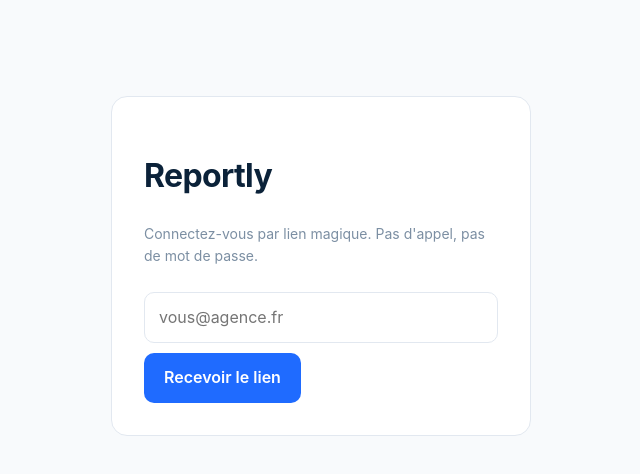
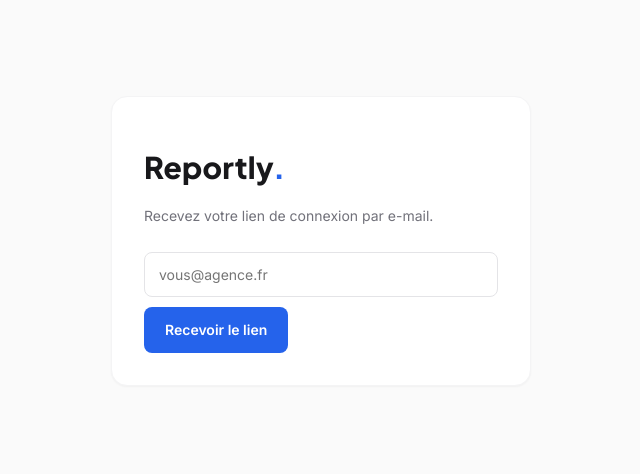
Before and after one commit to Makeph/reportly, a Next.js app in the folder app/: page /login in a window 1280 px wide. Shown: the top 474 px of the page, without its empty margins (319-959 px from the left). Built offline with nearby package versions, Linux system fonts and the light colour scheme.

Commit message:
design app: systeme DocuForge (Jakarta Sans/Inter/Fira Code, bleu 2563EB) + retrait mention mot de passe

```diff
--- a/app/app/globals.css
+++ b/app/app/globals.css
@@ -1,14 +1,25 @@
+/* Design system « DocuForge » — bleu/violet/gris, Plus Jakarta Sans + Inter + Fira Code.
+   Les noms de variables historiques (--navy, --body, --ter…) sont conservés :
+   seules les valeurs changent, les styles inline existants restent valides. */
 :root {
-  --bg: #f8fafc;
-  --white: #fff;
-  --navy: #0b2239;
-  --body: #3d5468;
-  --ter: #7c8fa3;
-  --blue: #1f6bff;
-  --blue-d: #1655d6;
-  --line: #e2e8f0;
-  --amber-d: #b45309;
+  --bg: #fafafa;
+  --white: #ffffff;
+  --navy: #18181b;      /* titres */
+  --body: #3f3f46;      /* texte courant */
+  --ter: #71717a;       /* secondaire / métadonnées */
+  --blue: #2563eb;      /* primaire — liens, CTA */
+  --blue-d: #1d4ed8;
+  --blue-t: #eff6ff;
+  --purple: #7c3aed;    /* accents, badges */
+  --line: #e4e4e7;
+  --green: #16a34a;
+  --amber-d: #ca8a04;
   --red: #dc2626;
+  --sh-s: 0 1px 2px rgba(0, 0, 0, 0.04);
+  --sh-m: 0 4px 12px rgba(0, 0, 0, 0.06);
+  --font-head: var(--font-jakarta), "Plus Jakarta Sans", sans-serif;
+  --font-text: var(--font-inter), "Inter", -apple-system, "Segoe UI", sans-serif;
+  --font-code: var(--font-fira), "Fira Code", ui-monospace, Consolas, monospace;
 }
 * {
   box-sizing: border-box;
@@ -17,87 +28,182 @@
   margin: 0;
   background: var(--bg);
   color: var(--body);
-  font-family: -apple-system, "Segoe UI", Roboto, sans-serif;
-  line-height: 1.6;
+  font-family: var(--font-text);
+  font-size: 16px;
+  line-height: 1.7;
+  -webkit-font-smoothing: antialiased;
 }
 a {
   color: var(--blue);
+  text-decoration: none;
+}
+a:hover {
+  text-decoration: underline;
+  text-underline-offset: 3px;
+}
+::selection {
+  background: var(--blue-t);
+  color: var(--navy);
 }
 h1,
+h2,
+h3 {
+  font-family: var(--font-head);
+  color: var(--navy);
+  letter-spacing: 0.01em;
+  line-height: 1.2;
+}
+h1 {
+  font-size: 30px;
+  font-weight: 800;
+}
 h2 {
-  color: var(--navy);
-  letter-spacing: -0.02em;
+  font-size: 22px;
+  font-weight: 600;
 }
+h1 .dot {
+  color: var(--blue);
+}
+:focus-visible {
+  outline: 2px solid var(--blue);
+  outline-offset: 2px;
+  border-radius: 4px;
+}
+
+.wrap {
+  max-width: 880px;
+  margin: 0 auto;
+  padding: 32px 24px 64px;
+}
+
 .card {
   background: var(--white);
-  border: 1px solid var(--line);
-  border-radius: 16px;
-  padding: 32px;
+  border: 1px solid #f4f4f5;
+  border-radius: 8px;
+  padding: 24px;
+  box-shadow: var(--sh-s);
+  transition: box-shadow 0.15s ease;
+}
+.card:hover {
+  box-shadow: var(--sh-m);
 }
 .card.auth {
   max-width: 420px;
   margin: 12vh auto;
+  padding: 32px;
+  border-radius: 16px;
 }
-.wrap {
-  max-width: 880px;
-  margin: 0 auto;
-  padding: 32px 24px;
-}
+
 .input {
   width: 100%;
-  padding: 12px 14px;
+  padding: 10px 14px;
   border: 1px solid var(--line);
-  border-radius: 10px;
+  border-radius: 8px;
   margin: 10px 0;
   font: inherit;
+  font-size: 14px;
+  color: var(--navy);
+  background: var(--white);
+  transition: border-color 0.15s, box-shadow 0.15s;
 }
+.input:hover {
+  border-color: #d4d4d8;
+}
+.input:focus {
+  outline: none;
+  border-color: var(--blue);
+  box-shadow: 0 0 0 1px var(--blue);
+}
+
 .btn {
-  display: inline-block;
+  display: inline-flex;
+  align-items: center;
+  justify-content: center;
+  gap: 8px;
   background: var(--blue);
   color: #fff;
-  border: none;
-  border-radius: 10px;
-  padding: 12px 20px;
+  border: 1px solid transparent;
+  border-radius: 8px;
+  padding: 10px 20px;
   font: inherit;
+  font-size: 14px;
   font-weight: 600;
   cursor: pointer;
+  transition: background 0.15s, border-color 0.15s, box-shadow 0.15s;
 }
 .btn:hover {
   background: var(--blue-d);
+  text-decoration: none;
 }
 .btn:disabled {
-  opacity: 0.5;
+  opacity: 0.4;
   cursor: not-allowed;
 }
 .btn.sec {
-  background: #fff;
-  color: var(--navy);
-  border: 1px solid var(--line);
+  background: var(--white);
+  color: var(--blue);
+  border-color: var(--blue);
 }
+.btn.sec:hover {
+  background: var(--blue-t);
+}
+
 .row {
   display: flex;
   gap: 8px;
   flex-wrap: wrap;
   align-items: center;
 }
+
 .muted {
   color: var(--ter);
   font-size: 14px;
+  line-height: 1.6;
 }
+
+/* badge façon « method chip » — Fira Code, pour états et étiquettes */
+.badge {
+  display: inline-block;
+  font-family: var(--font-code);
+  font-size: 12px;
+  font-weight: 500;
+  border-radius: 4px;
+  padding: 2px 8px;
+  background: #f4f4f5;
+  color: var(--body);
+}
+.badge.ok {
+  background: #f0fdf4;
+  color: var(--green);
+}
+.badge.warn {
+  background: #fff7ed;
+  color: var(--amber-d);
+}
+.badge.err {
+  background: #fef2f2;
+  color: var(--red);
+}
+.badge.info {
+  background: var(--blue-t);
+  color: var(--blue);
+}
+
 .banner {
-  border-radius: 10px;
+  border-radius: 12px;
   padding: 12px 16px;
   margin: 16px 0 0;
   font-size: 14px;
+  border: 1px solid var(--line);
 }
 .banner.ok {
-  background: #f0fbf4;
-  border: 1px solid #bbe5c8;
+  background: #f0fdf4;
+  border-color: #bbf7d0;
   color: #14532d;
 }
 .banner.err {
-  background: #fef1f1;
-  border: 1px solid #f2c4c4;
+  background: #fef2f2;
+  border-color: #fecaca;
   color: #991b1b;
 }
 
--- a/app/app/layout.tsx
+++ b/app/app/layout.tsx
@@ -1,5 +1,10 @@
 import "./globals.css";
 import type { Metadata } from "next";
+import { Plus_Jakarta_Sans, Inter, Fira_Code } from "next/font/google";
+
+const jakarta = Plus_Jakarta_Sans({ subsets: ["latin"], variable: "--font-jakarta" });
+const inter = Inter({ subsets: ["latin"], variable: "--font-inter" });
+const fira = Fira_Code({ subsets: ["latin"], variable: "--font-fira" });
 
 export const metadata: Metadata = {
   title: "Reportly — espace agence",
@@ -12,7 +17,7 @@
   children: React.ReactNode;
 }) {
   return (
-    <html lang="fr">
+    <html lang="fr" className={`${jakarta.variable} ${inter.variable} ${fira.variable}`}>
       <body suppressHydrationWarning>{children}</body>
     </html>
   );
--- a/app/app/login/page.tsx
+++ b/app/app/login/page.tsx
@@ -25,17 +25,18 @@
 
   return (
     <div className="card auth">
-      <h1>Reportly</h1>
+      <h1>
+        Reportly<span className="dot">.</span>
+      </h1>
       {sent ? (
         <p>
           Lien de connexion envoyé à <b>{email}</b>. Ouvrez votre boîte mail
-          pour continuer — aucun mot de passe nécessaire.
+          pour continuer.
         </p>
       ) : (
         <form onSubmit={onSubmit}>
           <p className="muted">
-            Connectez-vous par lien magique. Pas d&apos;appel, pas de mot de
-            passe.
+            Recevez votre lien de connexion par e-mail.
           </p>
           <input
             className="input"
```
